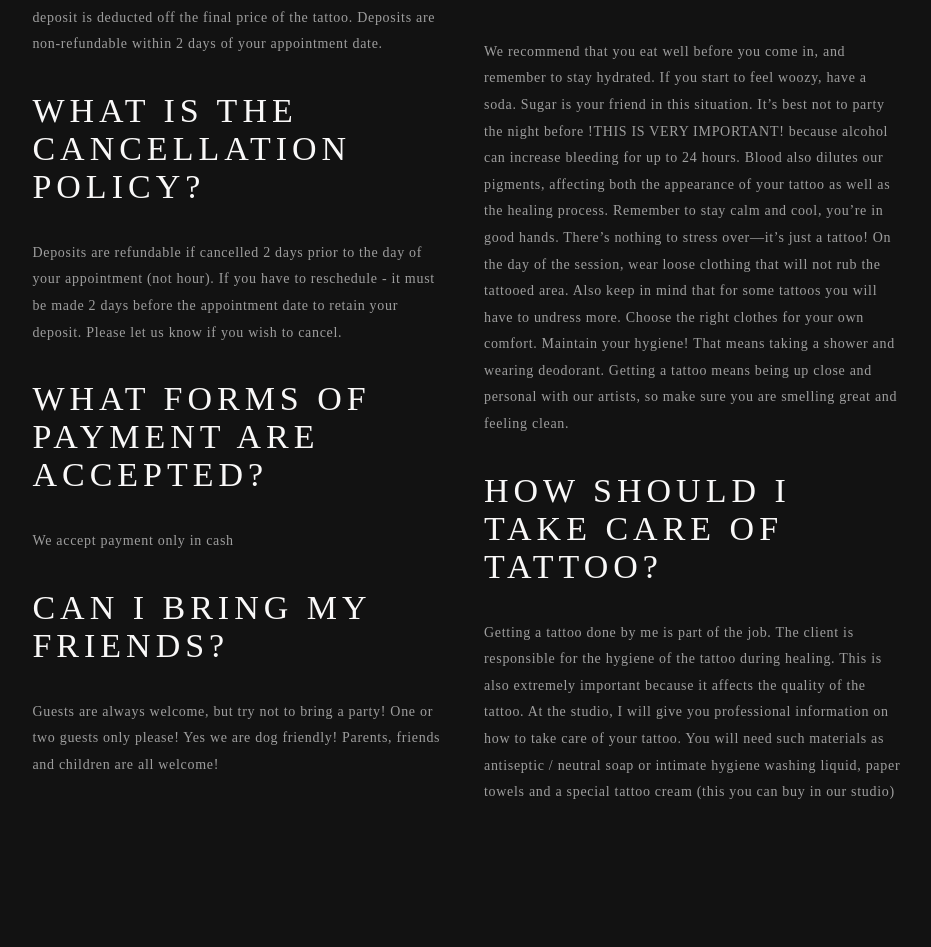
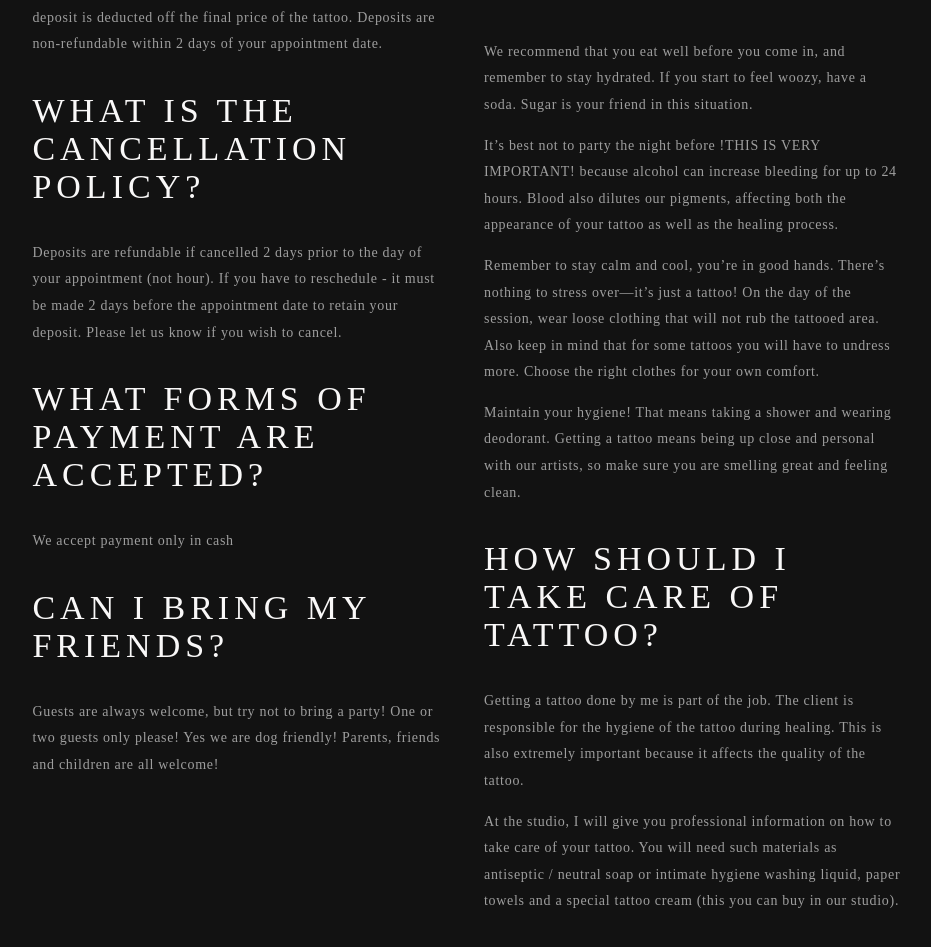
Before and after one commit to Ryjekk/Ethereal, a React (Create React App) app: page / in a window 1280 px wide. Shown: the part 1802-2749 px from the top of the page, without its empty margins (173-1104 px from the left). Built offline with nearby package versions, Linux system fonts and the light colour scheme; grey boxes are pictures that could not be loaded; a web font is replaced by a local one.

Commit message:
spreading text in smaller chunks in footer

```diff
--- a/src/Components/Faq/FaqContent/index.js
+++ b/src/Components/Faq/FaqContent/index.js
@@ -32,10 +32,13 @@ const FaqContent = () => {
                     ))}
                 </LeftColumn>
                 <RightColumn className='right'>
-                    {dataRight.map(( { question, answer }, index) => (
+                    {dataRight.map(( { question, answer, answer1, answer2, answer3 }, index) => (
                         <ColWrapper>
                             <FaqQ>{question}</FaqQ>
                             <FaqA>{answer}</FaqA>
+                            <FaqA>{answer1}</FaqA>
+                            <FaqA>{answer2}</FaqA>
+                            <FaqA>{answer3}</FaqA>
                         </ColWrapper>
                     ))}
                 </RightColumn>
--- a/src/Components/Faq/FaqPage/index.js
+++ b/src/Components/Faq/FaqPage/index.js
@@ -19,10 +19,13 @@ const FaqPage = () => {
         <Inner>
             <InnerFaq>
                 <FaqHeading>FAQ's</FaqHeading>
-                {faqs.map(( { question, answer }, index) => (
+                {faqs.map(( { question, answer, answer1, answer2, answer3  }, index) => (
                     <FaqBox key={`${index}`}>
                         <Question onClick={() => openQuestion(index)}>{question}</Question>
                         <Answer className={`${selectedQuestion === index ? 'faqOpenQuestion' : ''}`}>{answer}</Answer>
+                        <Answer className={`${selectedQuestion === index ? 'faqOpenQuestion' : ''}`}>{answer1}</Answer>
+                        <Answer className={`${selectedQuestion === index ? 'faqOpenQuestion' : ''}`}>{answer2}</Answer>
+                        <Answer className={`${selectedQuestion === index ? 'faqOpenQuestion' : ''}`}>{answer3}</Answer>
                     </FaqBox>
                 ))}
                 <SmallHeading style={{fontWeight: '400'}}>Have more questions? Feel free to email us at <br/> exampletattoo@gmail.com</SmallHeading>
--- a/src/Data/FaqData/faqData.js
+++ b/src/Data/FaqData/faqData.js
@@ -45,11 +45,15 @@ export const FaqPageData = [
   },
   {
     "question": "+ How do I prepare for my upcoming appointment?",
-    "answer": "We recommend that you eat well before you come in, and remember to stay hydrated. If you start to feel woozy, have a soda. Sugar is your friend in this situation. It’s best not to party the night before !THIS IS VERY IMPORTANT! because alcohol can increase bleeding for up to 24 hours. Blood also dilutes our pigments, affecting both the appearance of your tattoo as well as the healing process. Remember to stay calm and cool, you’re in good hands. There’s nothing to stress over—it’s just a tattoo! On the day of the session, wear loose clothing that will not rub the tattooed area. Also keep in mind that for some tattoos you will have to undress more. Choose the right clothes for your own comfort. Maintain your hygiene! That means taking a shower and wearing deodorant. Getting a tattoo means being up close and personal with our artists, so make sure you are smelling great and feeling clean."
+    "answer": "We recommend that you eat well before you come in, and remember to stay hydrated. If you start to feel woozy, have a soda. Sugar is your friend in this situation.",
+    "answer1": "It’s best not to party the night before !THIS IS VERY IMPORTANT! because alcohol can increase bleeding for up to 24 hours. Blood also dilutes our pigments, affecting both the appearance of your tattoo as well as the healing process.",
+    "answer2": "Remember to stay calm and cool, you’re in good hands. There’s nothing to stress over—it’s just a tattoo! On the day of the session, wear loose clothing that will not rub the tattooed area. Also keep in mind that for some tattoos you will have to undress more. Choose the right clothes for your own comfort.",
+    "answer3": "Maintain your hygiene! That means taking a shower and wearing deodorant. Getting a tattoo means being up close and personal with our artists, so make sure you are smelling great and feeling clean."
   },
   {
     "question": "+ How should I take care of Tattoo?",
-    "answer": "Getting a tattoo done by me is part of the job. The client is responsible for the hygiene of the tattoo during healing. This is also extremely important because it affects the quality of the tattoo. At the studio, I will give you professional information on how to take care of your tattoo. You will need such materials as antiseptic / neutral soap or intimate hygiene washing liquid, paper towels and a special tattoo cream (this you can buy in our studio)"
+    "answer": "Getting a tattoo done by me is part of the job. The client is responsible for the hygiene of the tattoo during healing. This is also extremely important because it affects the quality of the tattoo.",
+    "answer1": "At the studio, I will give you professional information on how to take care of your tattoo. You will need such materials as antiseptic / neutral soap or intimate hygiene washing liquid, paper towels and a special tattoo cream (this you can buy in our studio)."
   },
   {
     "question": "+ I have an allergic reaction, what now?",
@@ -107,10 +111,14 @@ export const FaqDataRight = [
   },
   {
     "question": "How do I prepare for my upcoming appointment?",
-    "answer": "We recommend that you eat well before you come in, and remember to stay hydrated. If you start to feel woozy, have a soda. Sugar is your friend in this situation. It’s best not to party the night before !THIS IS VERY IMPORTANT! because alcohol can increase bleeding for up to 24 hours. Blood also dilutes our pigments, affecting both the appearance of your tattoo as well as the healing process. Remember to stay calm and cool, you’re in good hands. There’s nothing to stress over—it’s just a tattoo! On the day of the session, wear loose clothing that will not rub the tattooed area. Also keep in mind that for some tattoos you will have to undress more. Choose the right clothes for your own comfort. Maintain your hygiene! That means taking a shower and wearing deodorant. Getting a tattoo means being up close and personal with our artists, so make sure you are smelling great and feeling clean."
+    "answer": "We recommend that you eat well before you come in, and remember to stay hydrated. If you start to feel woozy, have a soda. Sugar is your friend in this situation.",
+    "answer1": "It’s best not to party the night before !THIS IS VERY IMPORTANT! because alcohol can increase bleeding for up to 24 hours. Blood also dilutes our pigments, affecting both the appearance of your tattoo as well as the healing process.",
+    "answer2": "Remember to stay calm and cool, you’re in good hands. There’s nothing to stress over—it’s just a tattoo! On the day of the session, wear loose clothing that will not rub the tattooed area. Also keep in mind that for some tattoos you will have to undress more. Choose the right clothes for your own comfort.",
+    "answer3": "Maintain your hygiene! That means taking a shower and wearing deodorant. Getting a tattoo means being up close and personal with our artists, so make sure you are smelling great and feeling clean."
   },
   {
     "question": "How should I take care of Tattoo?",
-    "answer": "Getting a tattoo done by me is part of the job. The client is responsible for the hygiene of the tattoo during healing. This is also extremely important because it affects the quality of the tattoo. At the studio, I will give you professional information on how to take care of your tattoo. You will need such materials as antiseptic / neutral soap or intimate hygiene washing liquid, paper towels and a special tattoo cream (this you can buy in our studio)"
+    "answer": "Getting a tattoo done by me is part of the job. The client is responsible for the hygiene of the tattoo during healing. This is also extremely important because it affects the quality of the tattoo.",
+    "answer1": "At the studio, I will give you professional information on how to take care of your tattoo. You will need such materials as antiseptic / neutral soap or intimate hygiene washing liquid, paper towels and a special tattoo cream (this you can buy in our studio)."
   },
 ];
```
